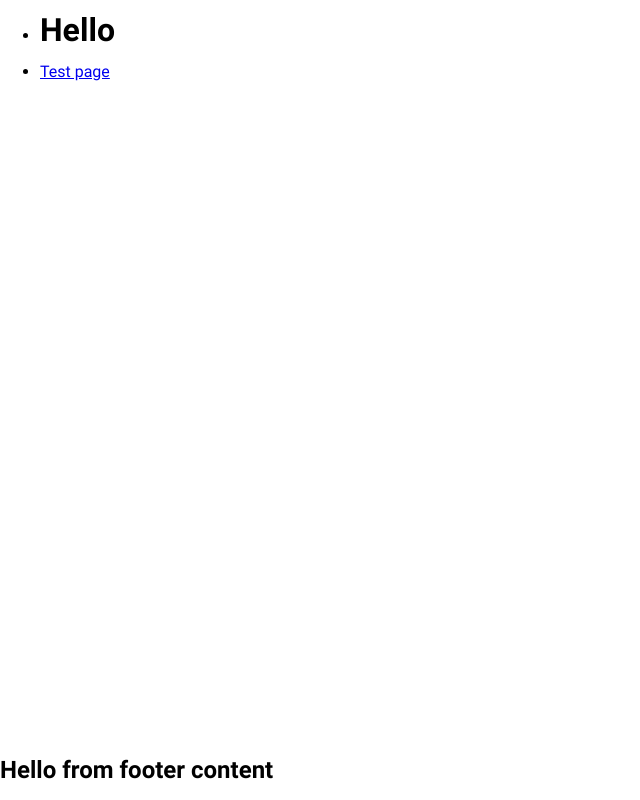
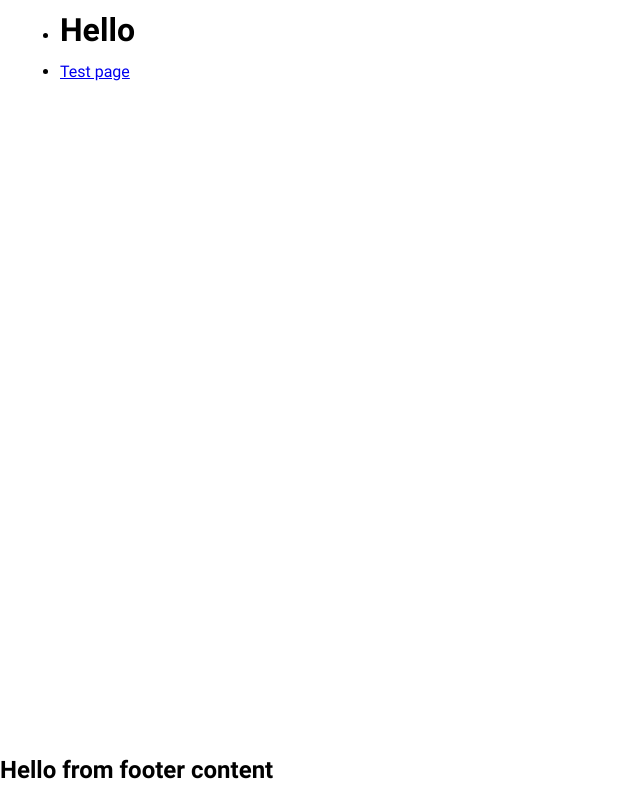
Before and after one commit to Shirokuiu/ssg-template--gatsby-, a Gatsby site: page / in a window 1280 px wide. Shown: the whole page, without its empty margins (0-640 px from the left). Built offline with nearby package versions, Linux system fonts and the light colour scheme; Gatsby itself is replaced by a stand-in of ours.

Commit message:
Добавил центровщик контента

```diff
--- a/src/assets/styles/variables.scss
+++ b/src/assets/styles/variables.scss
@@ -1 +1,2 @@
 $mainGray2: #788088;
+$screenMobile: 480px;
--- /dev/null
+++ b/src/components/shared/center-layout/center-layout.scss
@@ -0,0 +1,11 @@
+@import 'src/assets/styles/variables';
+
+.center-layout {
+  max-width: 1830px;
+  margin: 0 auto;
+  padding: 0 20px;
+
+  @media (max-width: $screenMobile) {
+    padding: 0 10px;
+  }
+}
--- /dev/null
+++ b/src/components/shared/center-layout/center-layout.tsx
@@ -0,0 +1,10 @@
+import React from 'react';
+
+import { Props } from '@components/shared/center-layout/types';
+import '@components/shared/center-layout/center-layout.scss';
+
+function CenterLayout({ children }: Props) {
+  return <div className="center-layout">{children}</div>;
+}
+
+export default CenterLayout;
--- /dev/null
+++ b/src/components/shared/center-layout/types.ts
@@ -0,0 +1,3 @@
+export type Props = {
+  children?: JSX.Element;
+};
--- a/src/pages/index.tsx
+++ b/src/pages/index.tsx
@@ -2,10 +2,12 @@ import * as React from 'react';
 import { Link } from 'gatsby';
 
 import PageLayout from '@components/shared/page-layout/page-layout';
+import CenterLayout from '@components/shared/center-layout/center-layout';
 
 function IndexPage() {
   return (
     <PageLayout renderFooter={() => <h2>Hello from footer content</h2>}>
+      <CenterLayout>
         <ul>
           <li>
             <h1>Hello</h1>
@@ -14,6 +16,7 @@ function IndexPage() {
             <Link to="test-page">Test page</Link>
           </li>
         </ul>
+      </CenterLayout>
     </PageLayout>
   );
 }
```
Lines whose indentation alone changed are shown as unchanged.
